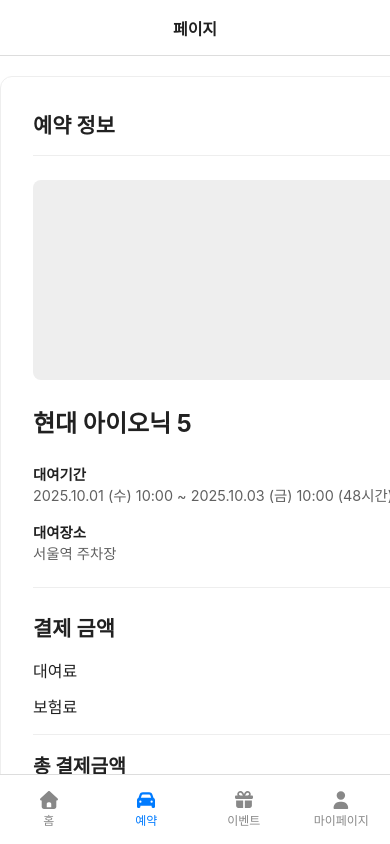
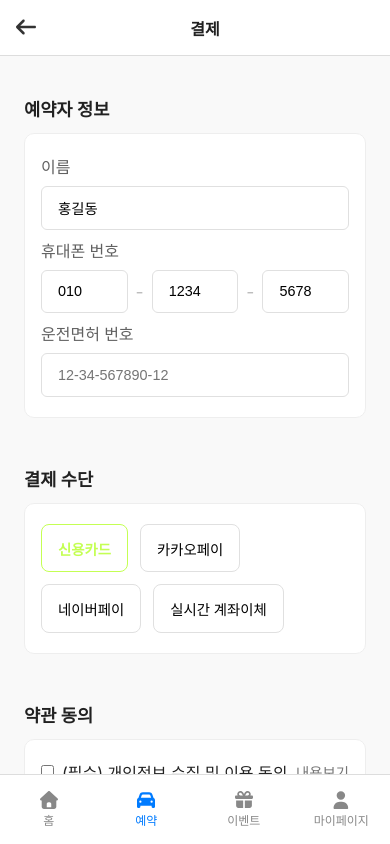
Before and after one commit to minhee-seo/everycar-frontend, a React (Create React App) app: page /reservation/payment in a window 390 px wide. Built offline with nearby package versions, Linux system fonts and the light colour scheme.

Commit message:
모바일 화면 디자인

```diff
--- a/src/components/common/header/header_mobile/appBarConfig.tsx
+++ b/src/components/common/header/header_mobile/appBarConfig.tsx
@@ -25,6 +25,11 @@ export const appBarConfigMap: Record<string, AppBarConfig> = {
     rightIcon: faBars,
     customClass: 'reservationAppBar',
   },
+
+  '/reservation/payment': {
+    title: '결제',
+    leftIcon: faArrowLeft,
+  },
   '/support/inquiry': {
     title: '문의하기',
     leftIcon: faArrowLeft,
--- a/src/pages/payment/Payment.module.scss
+++ b/src/pages/payment/Payment.module.scss
@@ -1,16 +1,18 @@
 @import '../../styles/global.scss';
 
-.container{
-    padding: 20px 0;
+.container {
+  padding: 20px 0;
 }
+
 .paymentLayout {
-  display: grid;
+  display: flex;
   grid-template-columns: 1fr 380px;
   gap: 2.5rem;
   align-items: flex-start;
 }
 
 .mainContent {
+  min-width: 0;
   background: $color-white;
   padding: 2rem;
   border-radius: 12px;
@@ -30,32 +32,41 @@
 .sectionTitle {
   font-size: 1.3rem;
   font-weight: 600;
-  margin-bottom: 1.5rem;
-  padding-bottom: 1rem;
+  padding-bottom: 12px;
+  margin-bottom: 12px;
   border-bottom: 1px solid $color-gray-200;
 }
 
+// 모바일 화면일때만 보이기
+.summary{
+  .sectionTitle{
+    display: none;
+  }
+}
+
 .formGrid {
-  display: grid;
-  gap: 1rem;
+  // display: flex;
 }
 
 .formField {
   display: flex;
   flex-direction: column;
+
   label {
     margin-bottom: 0.5rem;
     font-weight: 500;
     color: $color-gray-700;
   }
+
   input {
     padding: 0.75rem 1rem;
     border: 1px solid $color-gray-300;
-    border-radius: 8px;
+    border-radius: 6px;
     font-size: 1rem;
+
     &:focus {
       outline: none;
-      border-color: $primary-color;
+      border-color: $color-gray-600;
       box-shadow: 0 0 0 2px lighten($primary-color, 35%);
     }
   }
@@ -67,9 +78,9 @@
   gap: 0.5rem;
 
   input {
-    text-align: center;
     flex-grow: 1;
     width: auto;
+    width: 100%;
 
     &::placeholder {
       color: $color-gray-400;
@@ -96,9 +107,11 @@
   cursor: pointer;
   font-weight: 500;
   transition: all 0.2s;
+
   &:hover {
     border-color: $primary-color;
   }
+
   &.active {
     border-color: $primary-color;
     background-color: lighten($primary-color, 40%);
@@ -117,12 +130,14 @@
   display: flex;
   justify-content: space-between;
   align-items: center;
+
   label {
     display: flex;
     align-items: center;
     gap: 0.5rem;
     cursor: pointer;
   }
+
   a {
     font-size: 0.9rem;
     color: $color-gray-600;
@@ -165,9 +180,11 @@
 
 .detailItem {
   font-size: 0.9rem;
+
   p {
     font-weight: 600;
   }
+
   span {
     color: $color-gray-700;
     text-align: right;
@@ -176,17 +193,14 @@
 
 .priceBreakdown {
   margin-bottom: 1.5rem;
-  .sectionTitle {
-    border: none;
-    padding: 0;
-    margin-bottom: 1rem;
-  }
+
 }
 
 .priceItem {
   display: flex;
   justify-content: space-between;
   margin-bottom: 0.75rem;
+
   &.total {
     font-size: 1.2rem;
     margin-top: 1rem;
@@ -206,6 +220,7 @@
   font-weight: 700;
   cursor: pointer;
   transition: background-color 0.2s;
+
   &:hover {
     background-color: darken($primary-color, 10%);
   }
@@ -214,10 +229,81 @@
 // Responsive
 @media (max-width: 992px) {
   .paymentLayout {
-    grid-template-columns: 1fr;
+    display: block;
   }
+
   .summary {
     // On mobile, the summary card appears after the main content
     grid-row: 1;
   }
 }
+
+@include respond-max(mobile-m) {
+  .container {
+    padding: 1rem 0;
+  }
+
+  .paymentLayout {
+    gap: 1.5rem;
+  }
+
+
+
+  .mainContent {
+    padding: 1.5rem;
+    background: none;
+    border: none;
+    .pageTitle{
+      display: none;
+    }
+
+    .formSection{
+
+      .sectionTitle{
+        margin-bottom: 0;
+        border-bottom: none;
+      }
+
+      .formGrid, .paymentMethods, .termsList{
+        background-color: $color-white;
+        padding: 20px 16px;
+        border: 1px solid $border-color;
+        border-radius: 10px;
+      }
+
+      .formField:not(:first-child){
+        margin-top: 8px;
+      }
+    }
+  }
+
+  .summary{
+    padding: 1.5rem;
+
+      .sectionTitle{
+        display: block;
+        border: none;
+    }
+  }
+
+  .pageTitle {
+    font-size: 1.6rem;
+    margin-bottom: 1.5rem;
+  }
+
+  .sectionTitle {
+    font-size: 1.1rem;
+    padding-bottom: 12px;
+  }
+
+  .formField input,
+  .methodButton {
+    padding: 0.8rem 1rem;
+    font-size: 0.9rem;
+  }
+
+  .payButton {
+    padding: 0.9rem;
+    font-size: 1.1rem;
+  }
+}
--- a/src/pages/payment/Payment.tsx
+++ b/src/pages/payment/Payment.tsx
@@ -94,8 +94,8 @@ const Payment = () => {
 
                 {/* Summary Sidebar */}
                 <aside className={styles.summary}>
+                    <h2 className={styles.sectionTitle}>예약 정보</h2>
                     <div className={styles.summaryCard}>
-            <h2 className={styles.sectionTitle}>예약 정보</h2>
                         <div className={styles.carImage}></div>
                         <h3 className={styles.carModel}>{reservationDetails.carModel}</h3>
 
--- a/src/styles/global.scss
+++ b/src/styles/global.scss
@@ -14,7 +14,7 @@ body {
 
   // ✅ 모바일 화면일 때
   @include respond-max(mobile-m) {
-    background-color: $color-white;
+    background-color: $bg-color;
   }
 }
 
@@ -45,7 +45,7 @@ button {
     height: 100vh;
     position: relative;
     flex: 1 1;
-    overflow-x: scroll;
+    overflow-y: scroll;
   }
 }
 
```
Lines whose indentation alone changed are shown as unchanged.
